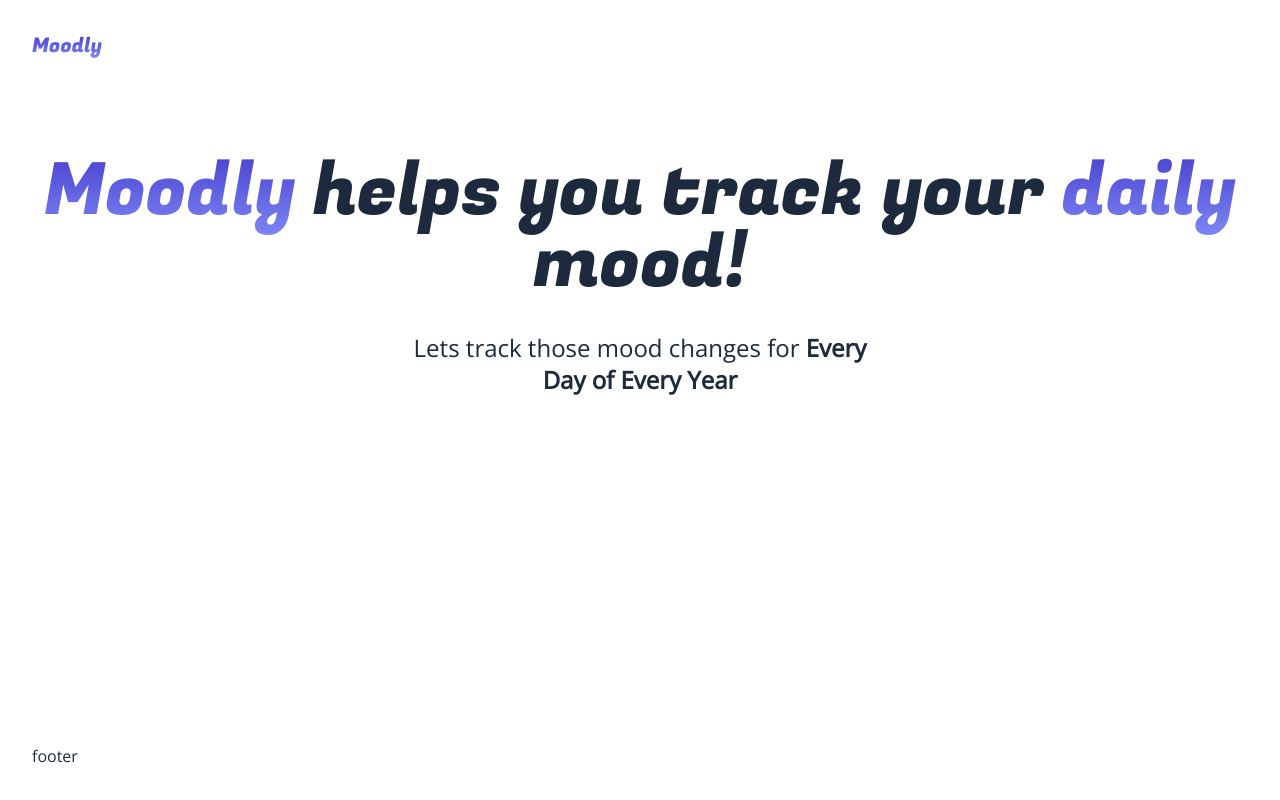
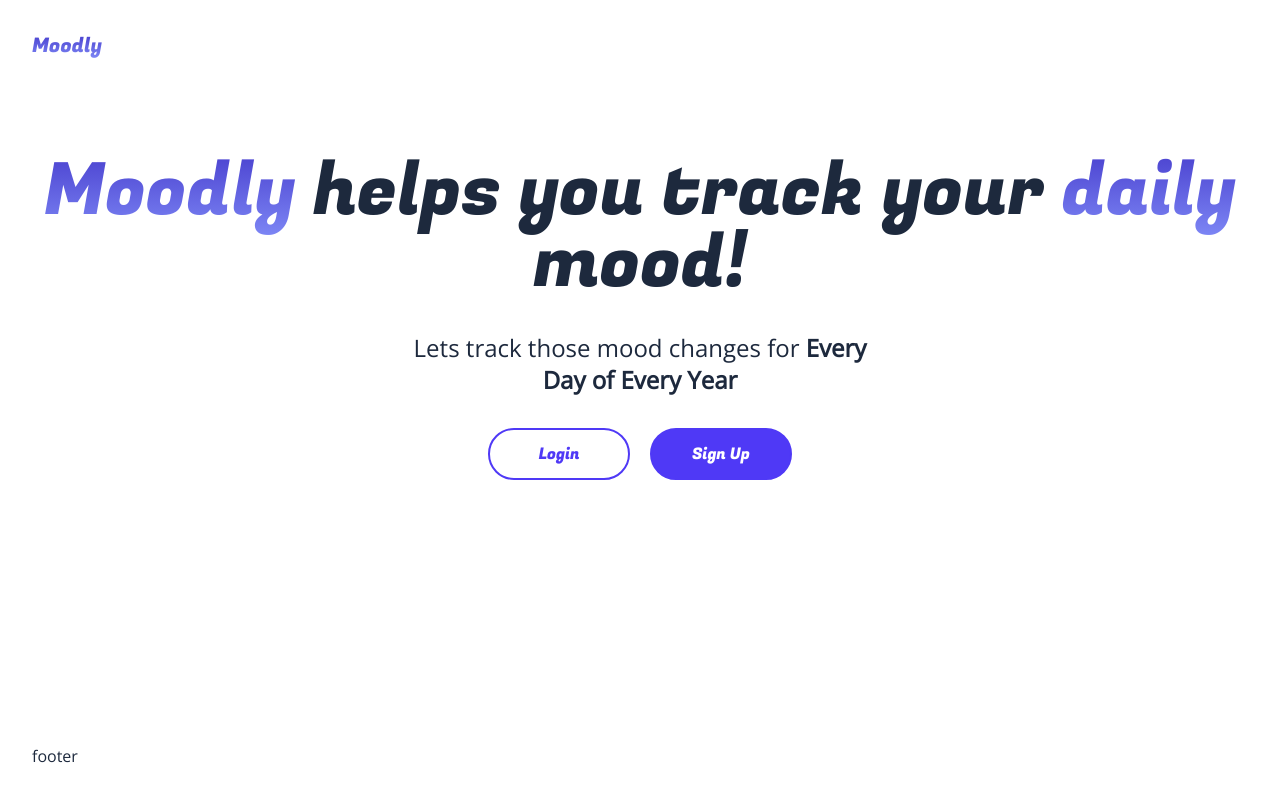
Before and after one commit to Ali-013/food-delivery, a Next.js app: page / in a window 1280 px wide. Built offline with nearby package versions, Linux system fonts and the light colour scheme.

Commit message:
creating custom button and adding signup and signin to hero section

```diff
--- /dev/null
+++ b/components/Button.tsx
@@ -0,0 +1,22 @@
+import { fugaz } from "@/utils/appFonts";
+type buttonProps = {
+  dark: boolean;
+  text: string;
+};
+export default function Button(props: buttonProps) {
+  return (
+    <button
+      className={` rounded-full overflow-hidden duration-300 hover:cursor-pointer border-2 border-solid border-indigo-600 ${
+        props.dark
+          ? "text-white bg-indigo-600 hover:bg-white hover:text-indigo-600"
+          : "text-indigo-600 hover:bg-indigo-600 hover:text-white"
+      }`}
+    >
+      <p
+        className={`px-6 sm:px-10 whitespace-nowrap py-2 sm:py-3 ${fugaz.className}`}
+      >
+        {props.text}
+      </p>
+    </button>
+  );
+}
--- a/components/Hero.tsx
+++ b/components/Hero.tsx
@@ -1,3 +1,4 @@
+import Button from "@/components/Button";
 import { fugaz } from "@/utils/appFonts";
 
 export default function Hero() {
@@ -14,6 +15,10 @@ export default function Hero() {
         Lets track those mood changes for{" "}
         <span className='font-semibold '>Every Day of Every Year</span>
       </p>
+      <div className='grid grid-cols-2 gap-5'>
+        <Button text='Login' dark={false} />
+        <Button text='Sign Up' dark={true} />
+      </div>
     </div>
   );
 }
```
